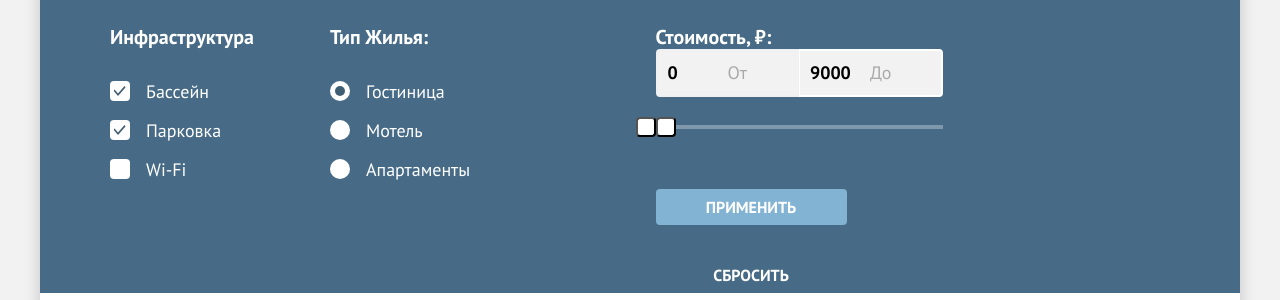
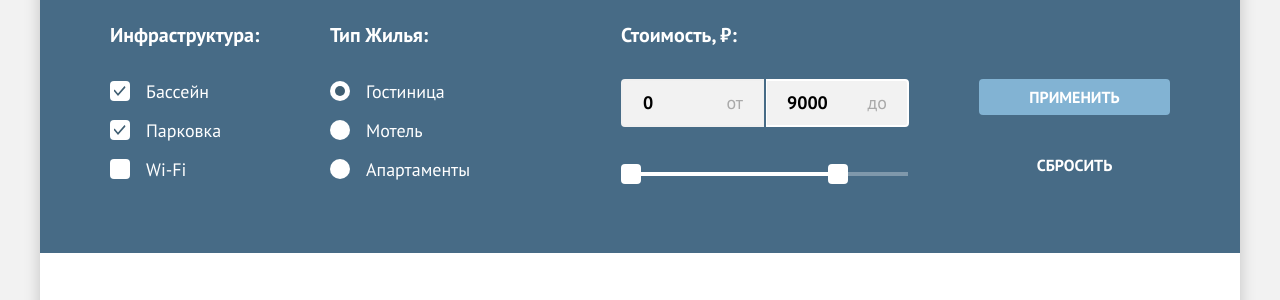
Before and after one commit to htmlacademy-htmlcss/2223581-sedona-38, a plain HTML site: page 9/catalog.html in a window 1280 px wide. Shown: the part 223-523 px from the top of the page. Drawn offline with Linux system fonts and the light colour scheme.

Commit message:
:heavy_check_mark: Сборка #9

```diff
--- a/9/catalog.html
+++ b/9/catalog.html
@@ -78,7 +78,7 @@
               <!-- Форма-фильтр левая часть Инфраструктура и Тип Жилья -->
               <div class="catalog-filter-container-left">
               <fieldset class="filter-group catalog-filter-infrastructure">
-                <legend class="catalog-filter-title">Инфраструктура</legend>
+                <legend class="catalog-filter-title">Инфраструктура:</legend>
                 <ul class="catalog-filter-list">
                   <li class="catalog-filter-item">
                     <label class="control">
@@ -152,12 +152,12 @@
                       </button>
                     </div>
                   </div>
-                  <div class="catalog-filter-button">
-                    <button class="button button-blue button-apply" type="submit">Применить</button>
-                    <button class="button button-reset" type="reset">Сбросить</button>
                   </div>
-                </div>
               </fieldset>
+              <div class="catalog-filter-button">
+                <button class="button button-blue button-apply" type="submit">Применить</button>
+                <button class="button button-reset" type="reset">Сбросить</button>
+              </div>
             </div>
             </form>
           </div>
--- a/9/styles/styles.css
+++ b/9/styles/styles.css
@@ -71,7 +71,8 @@ body {
   opacity: 0.6;
 }
 
-.logo-current:hover, .logo-current:focus {
+.logo-current:hover,
+.logo-current:focus {
   opacity: 1;
 }
 
@@ -396,7 +397,7 @@ body {
   width: 400px;
   min-height: 385px;
   position: relative;
-  background-color:rgba(131, 179, 211, 0.12);
+  background-color: rgba(131, 179, 211, 0.12);
   color: #333333;
   padding: 81px 85px;
   box-sizing: border-box;
@@ -504,7 +505,7 @@ body {
   font-weight: 400;
   line-height: 24px;
   margin: 0;
-  padding: 96px 258px 106px 258px;
+  padding: 97px 257px 107px 258px;
   box-sizing: border-box;
 }
 
@@ -525,7 +526,7 @@ body {
   font-weight: 400;
   line-height: 26px;
   margin-top: 0;
-  margin-bottom: 55px;
+  margin-bottom: 54px;
 }
 
 .button-newsletter {
@@ -606,7 +607,7 @@ body {
   background-repeat: no-repeat;
   color: #ffffff;
   background-color: #476b86;
-  min-height: 413px;
+  min-height: 411px;
 }
 
 .filter-result {
@@ -694,7 +695,7 @@ body {
   list-style: none;
   margin: 0;
   padding: 0;
-  padding-bottom: 40px;
+  padding-bottom: 38px;
   display: flex;
   position: relative;
 }
@@ -706,7 +707,7 @@ body {
   width: 8px;
   height: 21px;
   top: 0;
-  left: 23px;
+  left: 24px;
   background-image: url("../images/breadcrumbs.svg");
   background-repeat: no-repeat;
 }
@@ -777,6 +778,7 @@ body {
   margin-bottom: 32px;
   padding: 8px 16px;
   background-color: #82b3d3;
+  display: block;
 }
 
 .button-reset {
@@ -784,8 +786,8 @@ body {
   padding: 8px 16px;
   background-color: transparent;
   border: 0;
+  display: block;
 }
-
 
 .button:hover,
 .button:focus {
@@ -797,7 +799,8 @@ body {
   background-color: #756157;
 }
 
-.button-blue:hover, .button-blue:focus {
+.button-blue:hover,
+.button-blue:focus {
   background-color: #68a2ca;
 }
 
@@ -818,7 +821,8 @@ body {
 .button-reset:disabled {
   background-color: #e5e5e5;
   color: #ffffff;
-  cursor: default;;
+  cursor: default;
+  ;
 }
 
 .button-newsletter:active,
@@ -831,15 +835,6 @@ body {
   background-color: #e5e5e5;
   color: #ffffff;
   cursor: default;
-}
-
-.catalog-filter-label {
-  font-family: "PT Sans";
-  font-size: 18px;
-  font-style: normal;
-  font-weight: 400;
-  line-height: 24px;
-  text-align: right;
 }
 
 .select-control {
@@ -1118,7 +1113,6 @@ body {
   padding: 0;
   list-style: none;
   align-items: center;
-  margin-top: 5px;
  }
 
 .footer-social-item a {
@@ -1178,6 +1172,7 @@ body {
   display: flex;
   width: 1060px;
   margin: 0 auto;
+  justify-content: space-between;
 }
 
 .filter-group {
@@ -1192,8 +1187,6 @@ body {
   border: 0;
   padding: 0;
   margin: 0;
-  margin-top: 0;
-  margin-right: 70px;
 }
 
 .catalog-filter-type {
@@ -1201,7 +1194,6 @@ body {
   border: 0;
   padding: 0;
   margin: 0;
-  margin-right: auto;
 }
 
 .control-input {
@@ -1286,18 +1278,18 @@ body {
   border: 0;
   padding: 0;
   margin: 0;
-  margin-right: 70px;
-  font-family: "PT Sans";
+  font-family: "PT Sans", sans-serif;
   font-size: 20px;
   font-style: normal;
   font-weight: 700;
   line-height: 24px;
   text-transform: capitalize;
+  margin-bottom: 32px;
 }
 
 .catalog-filter-list {
   margin: 0;
-  margin-top: 32px;
+  margin-top: 34px;
   list-style: none;
   padding: 0;
 }
@@ -1306,13 +1298,14 @@ body {
   min-width: 485px;
   display: flex;
   flex-wrap: wrap;
+  gap: 70px;
 }
 
 .catalog-filter-container-right {
   min-width: 549px;
   display: flex;
   flex-wrap: wrap;
-  justify-content: center;
+  gap: 70px;
 }
 
 .catalog-filter-item:not(:last-child) {
@@ -1328,13 +1321,20 @@ padding-left: 36px;
 }
 
 .catalog-filter-label {
+  font-family: "PT Sans", sans-serif;
+  font-size: 18px;
+  font-style: normal;
+  font-weight: 400;
+  line-height: 24px;
+  text-align: right;
   display: flex;
   position: relative;
   width: 50%;
   background-color: #f2f2f2;
   color: rgba(0, 0, 0, 0.3);
-padding: 10px 10px;
+  padding: 10px 20px;
   box-sizing: border-box;
+  justify-content: space-between;
 }
 
 .catalog-filter-label:first-child {
@@ -1351,7 +1351,7 @@ box-sizing: border-box;
 
 .range-input {
   width: 60px;
-  font-family: "PT Sans";
+  font-family: "PT Sans", sans-serif;
   text-align: left;
   font-size: 18px;
   font-style: normal;
@@ -1376,11 +1376,7 @@ box-sizing: border-box;
 }
 
 .catalog-filter-button {
-  display: flex;
-  flex-direction: column;
-  width: 160px;
-  justify-content: flex-end;
-  margin-top: 60px;
+  margin-top: 56px;
   margin-bottom: auto;
 }
 
@@ -1396,6 +1392,7 @@ box-sizing: border-box;
   position: absolute;
   height: 4px;
   background-color: #ffffff;
+  width: 227px;
 }
 
 .range-toggle {
@@ -1405,6 +1402,7 @@ box-sizing: border-box;
   background: #ffffff;
   border-radius: 4px;
   cursor: pointer;
+  border: none;
 }
 
 .range-toggle:hover {
@@ -1416,7 +1414,7 @@ box-sizing: border-box;
 }
 
 .range-toggle:active {
-  border: 2px solid #000000;
+  border-color: #000000;
 }
 
 .toggle-min {
@@ -1432,6 +1430,8 @@ box-sizing: border-box;
 .range-wrapper-inputs {
   display: flex;
   justify-content: center;
-  width: 287px;
-  margin-bottom: 28px;
+  width: 288px;
+  margin-bottom: 45px;
+  text-transform: lowercase;
+  gap: 2px;
 }
```
Lines whose indentation alone changed are shown as unchanged.
